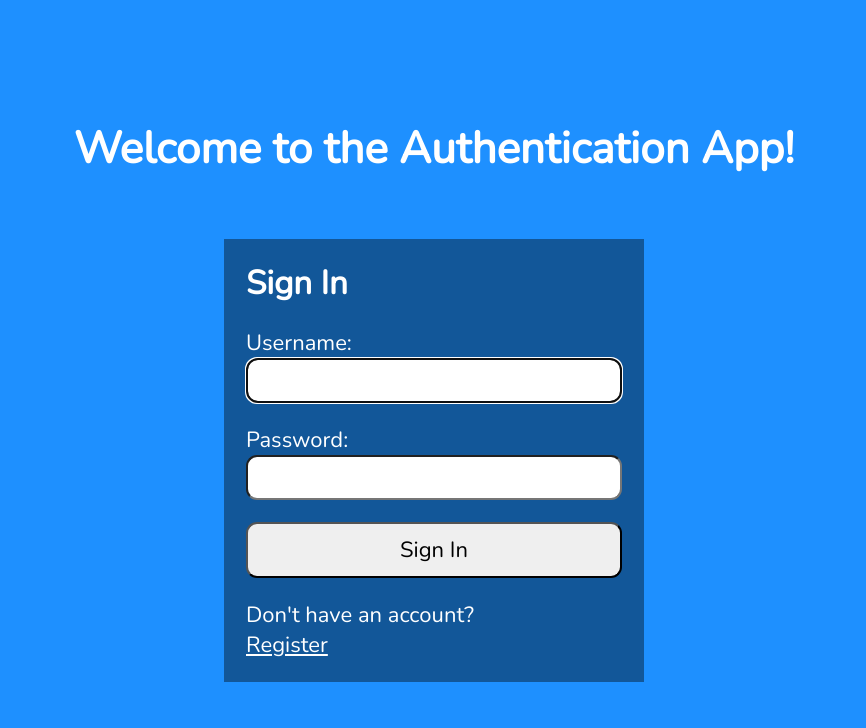
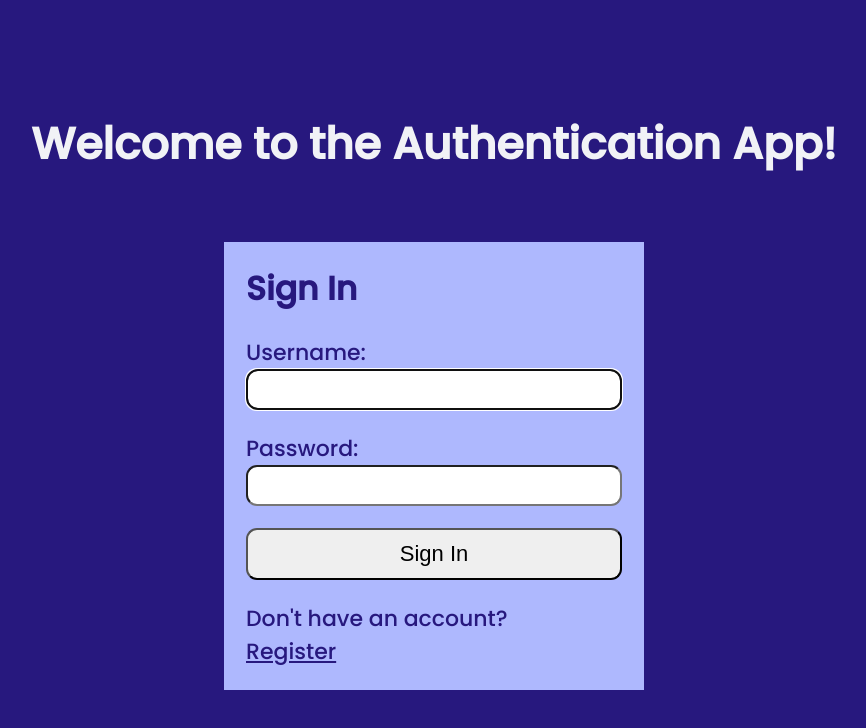
Before and after one commit to taylorbudd/react-authentication, a React (Create React App) app in the folder react-login/: page /login in a window 1280 px wide. Shown: the top 728 px of the page, without its empty margins (206-1072 px from the left). Built offline with nearby package versions, Linux system fonts and the light colour scheme.

Commit message:
Changing font and color palette

```diff
--- a/react-login/src/index.css
+++ b/react-login/src/index.css
@@ -1,4 +1,4 @@
-@import url('https://fonts.googleapis.com/css2?family=Nunito&display=swap');
+@import url('https://fonts.googleapis.com/css2?family=Poppins:wght@500&display=swap');
 
 * {
     margin: 0;
@@ -7,14 +7,14 @@
 }
 
 html {
-    font-family: 'Nunito', sans-serif;
+    font-family: 'Poppins', sans-serif;
     font-size: 22px;
-    color: #fff;
+    color: #F1F2F6;
 }
 
 body {
     min-height: 100vh;
-    background-color: dodgerblue;
+    background-color: #27187E;
 }
 
 .App {
@@ -34,7 +34,8 @@
     flex-direction: column;
     justify-content: flex-start;
     padding: 1rem;
-    background-color: rgba(0,0,0,0.4);
+    background-color: #AEB8FE;
+    color: #27187E;
 }
 
 form {
@@ -45,8 +46,12 @@
     padding-bottom: 1rem;
 }
 
+section a, section a:visited {
+    color: #27187E;
+}
+
 a, a:visited {
-    color: #fff;
+    color: #F1F2F6;
 }
 
 input[type="text"],
```
